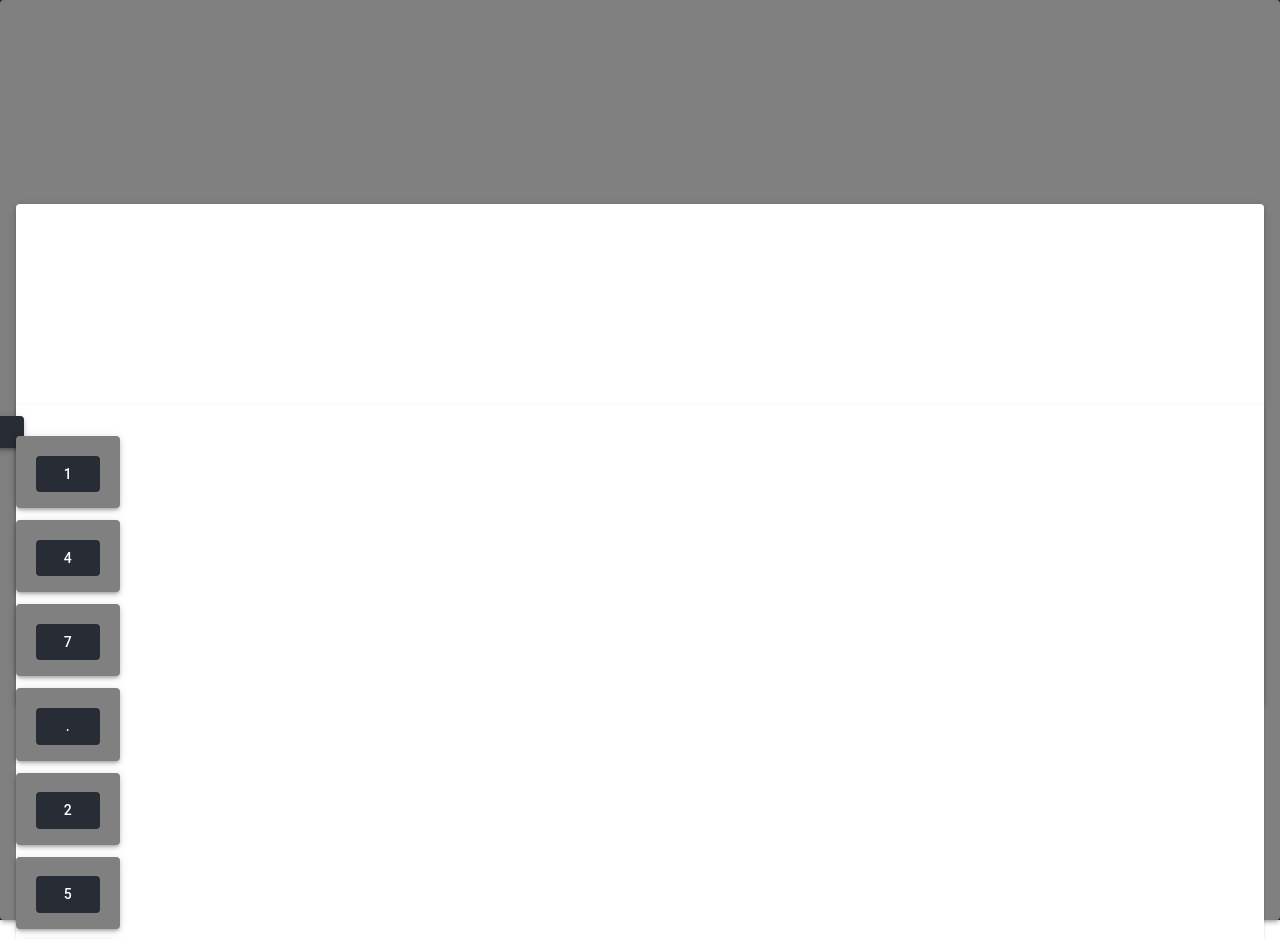
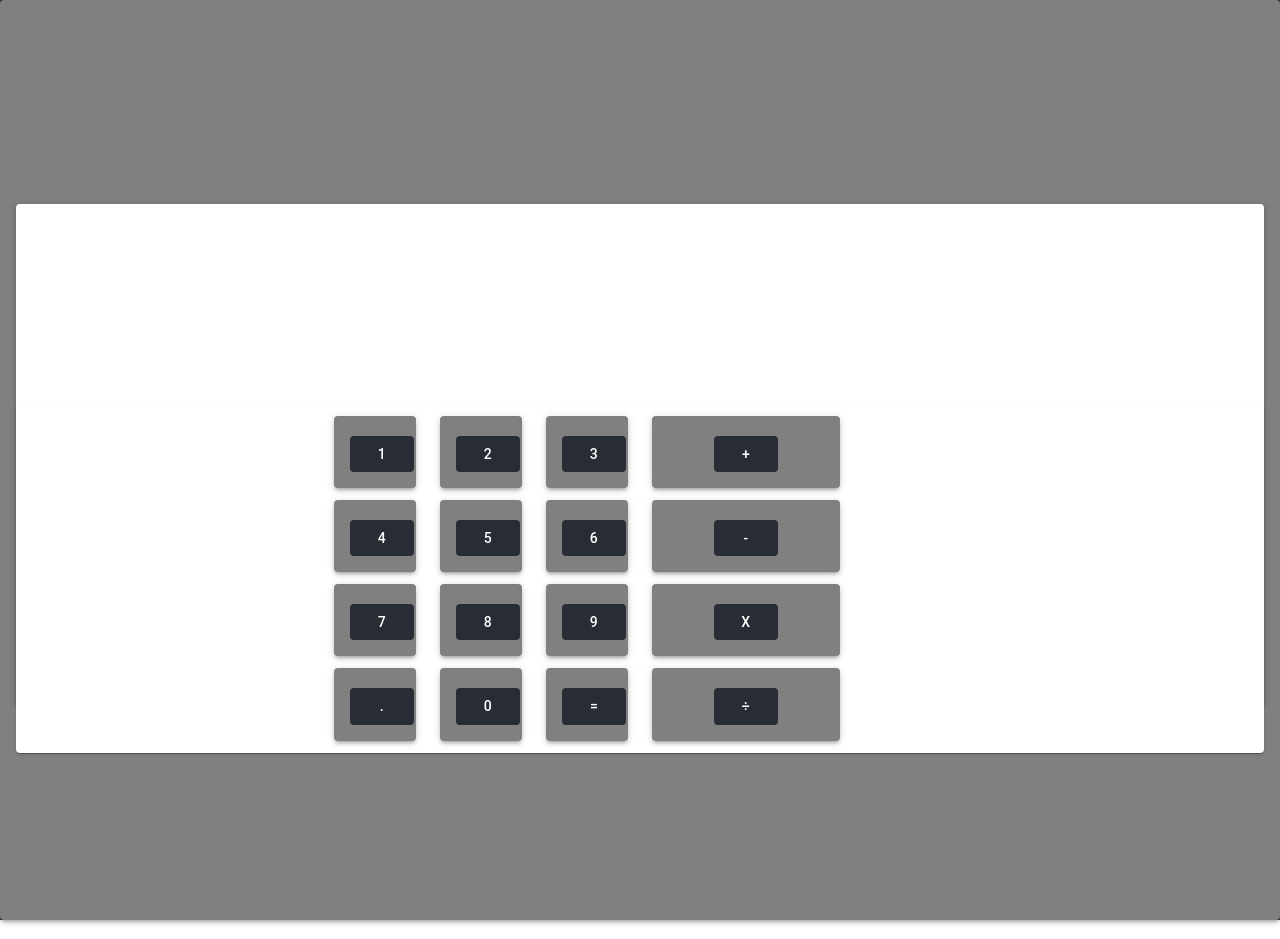
Before and after one commit to vonerikbarren/XYZ-Calculator, a React (Create React App) app in the folder client/: page / in a window 1280 px wide. Shown: the top 939 px of the page. Built offline with nearby package versions, Linux system fonts and the light colour scheme.

Commit message:
reset to before the number application bar

```diff
--- a/client/src/Components/App/Application/Application.js
+++ b/client/src/Components/App/Application/Application.js
@@ -40,32 +40,9 @@ export default function Application() {
   const mui = useStyles();
 
   return (
-    <div>
-      <Grid container spacing={3}>
-        <Grid container spacing={3}>
-          <Grid item xs={12}>
 
-            <Grid container spacing={3}>
-              <Grid item xs={4}>
+    <Grid container spacing={3}>
 
-              </Grid>
-
-              <Grid item xs={5}>
-
-              </Grid>
-
-              <Grid item xs={3}>
-
-              </Grid>
-
-            </Grid>
-          </Grid>
-
-          <Paper elevation={3} className={mui.paper}>
-
-          </Paper>
-        </Grid>
-      </Grid>
 
 
 
@@ -107,9 +84,7 @@ export default function Application() {
       <Grid item={4}>
 
       </Grid>
-    </div>
-
-
+    </Grid >
 
 
   );
```
